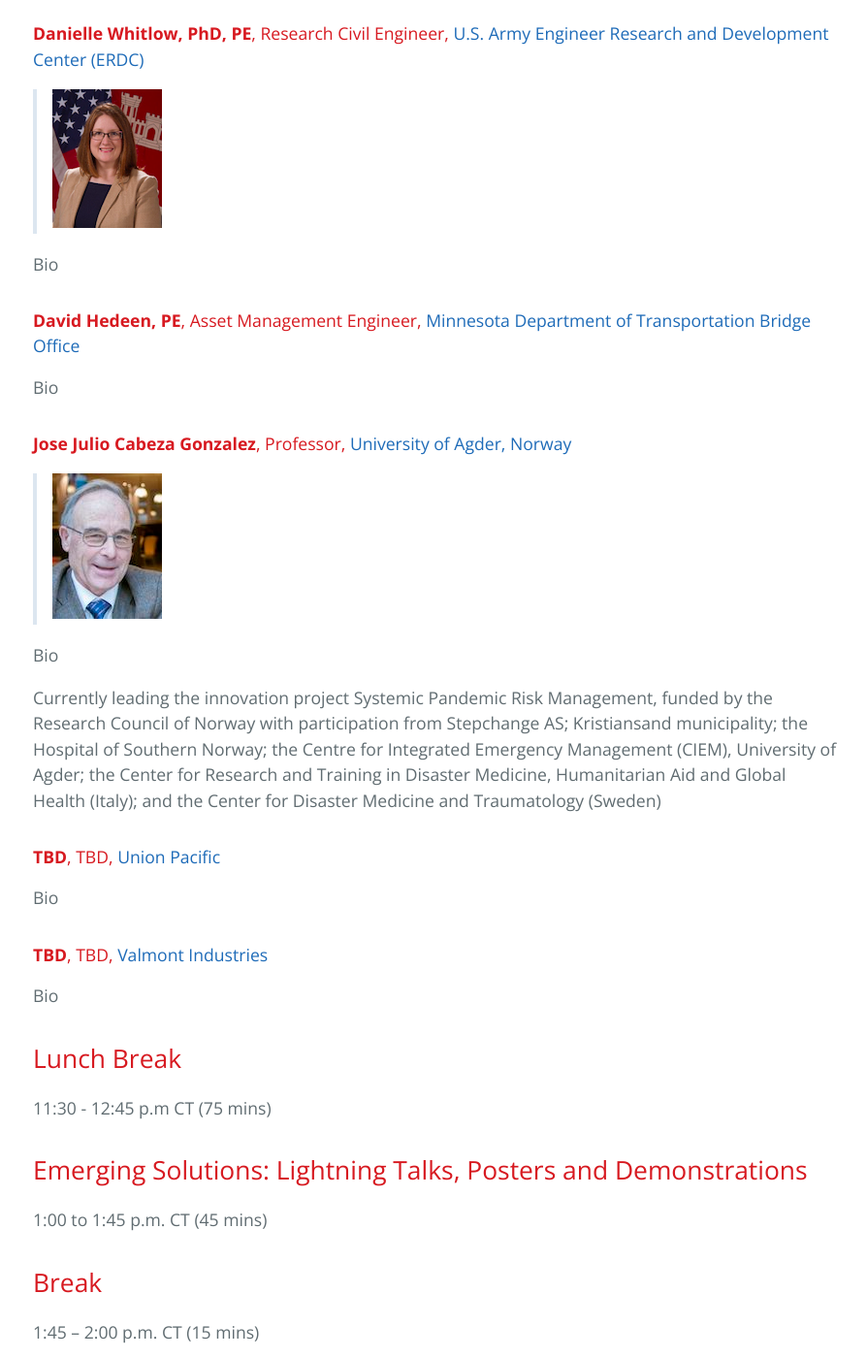
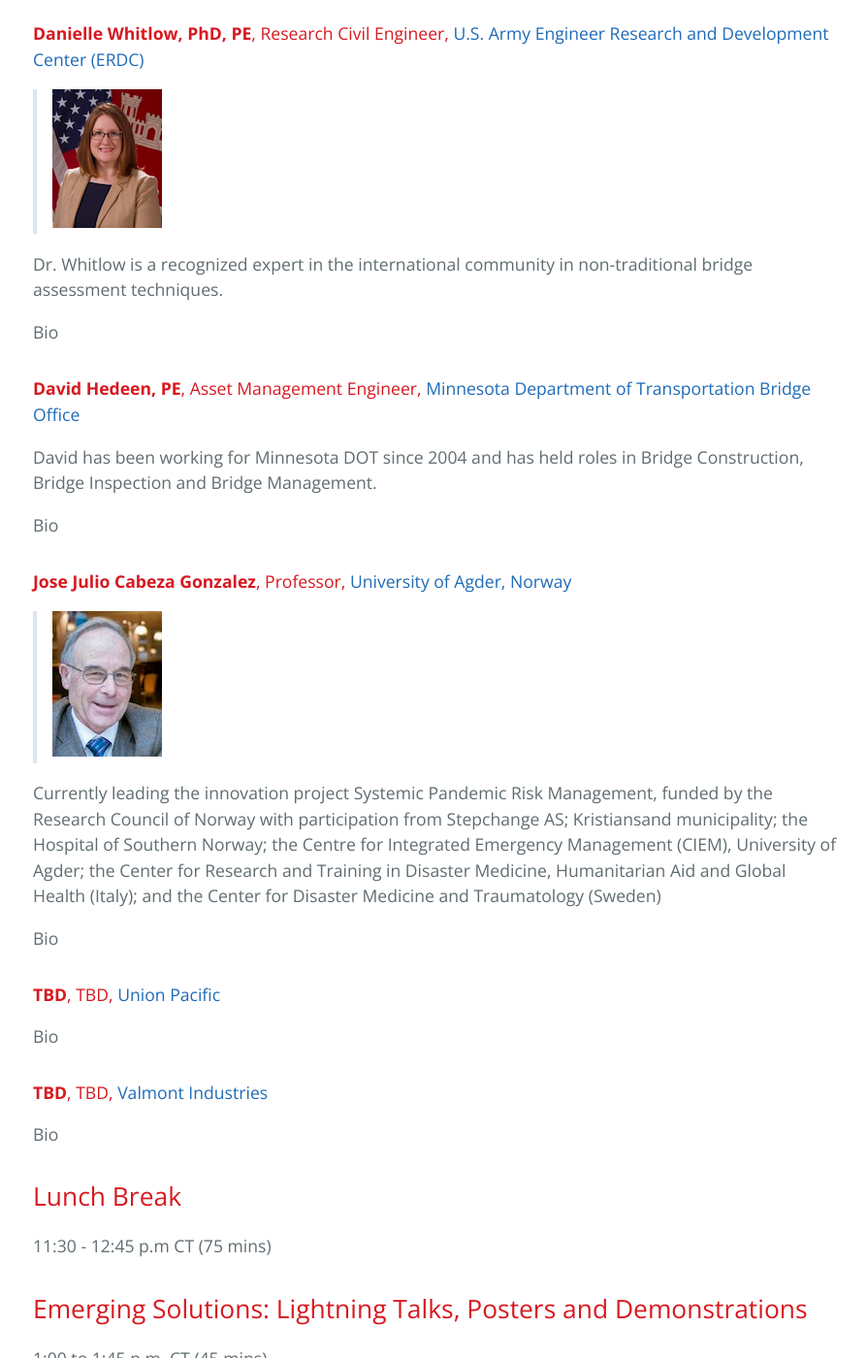
Before and after one commit to BridgingBigData/BridgingBigData.github.io, a Jekyll site: the page built from pages/bbd2023agenda.md, in a window 1280 px wide and 1400 px high, scrolled down 1861 px. Shown: the whole window at 97% size, without its empty margins (190-1084 px from the left). Built offline with Jekyll 4.4.1, drawn with Linux system fonts in a browser that asks for light colours; some of the changed text lies outside the part shown.

Commit message:
update bios and images

```diff
--- a/pages/bbd2023agenda.md
+++ b/pages/bbd2023agenda.md
@@ -54,10 +54,12 @@
 
 > ![Dr. Danielle Whitlow](https://bridgingbigdata.github.io/pages/images/whitlow.png)
 
+Dr. Whitlow is a recognized expert in the international community in non-traditional bridge assessment techniques.
+
 <details>
 <summary>Bio</summary>
 
-Dr. Whitlow is a recognized expert in the international community in non-traditional bridge assessment techniques. She leverages emergent assessment techniques from other disciplines and brings them to bear on the problem of remote structural assessments, including persistent geophysical monitoring and exploitation of satellite or other overhead imagery in conjunction with knowledge of non-U.S. construction and maintenance practices.
+She leverages emergent assessment techniques from other disciplines and brings them to bear on the problem of remote structural assessments, including persistent geophysical monitoring and exploitation of satellite or other overhead imagery in conjunction with knowledge of non-U.S. construction and maintenance practices.
 Her novel and unconventional approach has resulted in new tools and techniques that enhance Warfighter safety, while advancing the state- of-the-art in bridge assessment as applied to both military and civil infrastructure challenges.
 Dr. Whitlow leads multi-disciplinary teams of scientists and engineers with backgrounds in structural engineering, mechanical engineering, electrical engineering, acoustics, signal propagation, and meteorology focused on solving engineering problems and providing bridge assessment and monitoring solutions to both the military and civilian sectors. Her published research spans the breadth of bridge assessment from traditional large-scale structural testing to non-traditional use of emergent technologies for real-time persistent health monitoring.
 Dr. Whitlow is an active member of the NATO Team of Experts on Military Bridge Assessment under the NATO Military Engineering Working Group. She is also a Professional Engineer in the State of Mississippi and a member of the Society of American Military Engineers and the American Society of Civil Engineers.
@@ -85,14 +92,13 @@
 Active since 1971 in academia, since 1999 professor at the University of Agder and since 2005 adjunct professor in Gjøvik, now part of NTNU.
 Professor emeritus since 1st March 2019
 Executive Research Advisor for the company Stepchange AS, Kristiansand, Norway
-Currently leading the innovation project Systemic Pandemic Risk Management, funded by the Research Council of Norway with participation from Stepchange AS; Kristiansand municipality; the Hospital of Southern Norway; the Centre for Integrated Emergency Management (CIEM), University of Agder; the Center for Research and Training in Disaster Medicine, Humanitarian Aid and Global Health (Italy); and the Center for Disaster Medicine and Traumatology (Sweden)
 Awarded the Research Prize from the Agder Academy of Science and Letters in 2012
 Awarded the King's Medal of Merit for my contributions to societal security in 2019
 I gave a talk at TEDs Arendal 2021 with the title "Can technology help against technology?". The talk concerns humankind’s Grand Challenges, major pandemics being among them, and methods that must be developed to deal with systemic complexity. Link to the talk: https://youtu.be/aIqqj5VcCXM
 
 </details>
 
-Currently leading the innovation project Systemic Pandemic Risk Management, funded by the Research Council of Norway with participation from Stepchange AS; Kristiansand municipality; the Hospital of Southern Norway; the Centre for Integrated Emergency Management (CIEM), University of Agder; the Center for Research and Training in Disaster Medicine, Humanitarian Aid and Global Health (Italy); and the Center for Disaster Medicine and Traumatology (Sweden)
+
 
 #### **TBD**, TBD, [Union Pacific](https://www.up.com)
 <details>
@@ -139,10 +145,13 @@
 ####  **James Burke**, Business Development Director, [Kinnami Software Corporation](https://www.kinnami.com)
 > ![Jim Burke](https://bridgingbigdata.github.io/pages/images/jamesburke.jpg)
 
+Jim is the Director of Business Development for Kinnami Software Corporation, a startup company focused on providing security, protection and availability for data in complex distributed environments.
+
 <details>
 <summary>Bio</summary>
 
-Jim is the Director of Business Development for Kinnami Software Corporation, a startup company focused on providing security, protection and availability for data in complex distributed environments. He joined the company in early 2019 to help bring Kinnami’s technology to market. Kinnami is currently engaged in multiple projects with the DoD addressing data management and autonomy problems encountered at the computing edge.
+He joined the company in early 2019 to help bring Kinnami’s technology to market. Kinnami is currently engaged in multiple projects with the DoD addressing data management and autonomy problems encountered at the computing edge.
+
 Jim is passionate about growing companies and building solutions that address complex problems empowering customers to meet their technology challenges. A technology startup veteran, prior to Kinnami Jim worked with Ecodesk, a UK-based sustainable business platform, providing supplier data collection and analysis to reduce enterprise impacts around water, waste, and carbon emissions for companies in the pharmaceutical, consumer staples and retail industries.
 Jim holds a BS in Business Management, with a minor in Economics from the Indiana University of Pennsylvania.
 
```
Also changed, not shown: other parts of pages/bbd2023agenda.md (+9 -1 lines), pages/images/gregmartin.jpeg (added).
